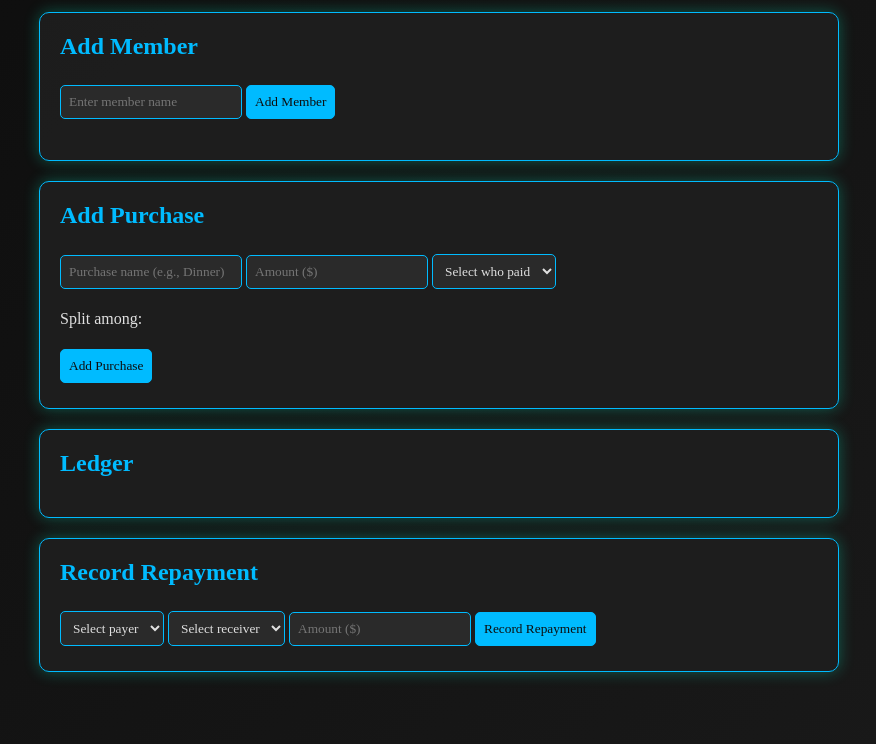
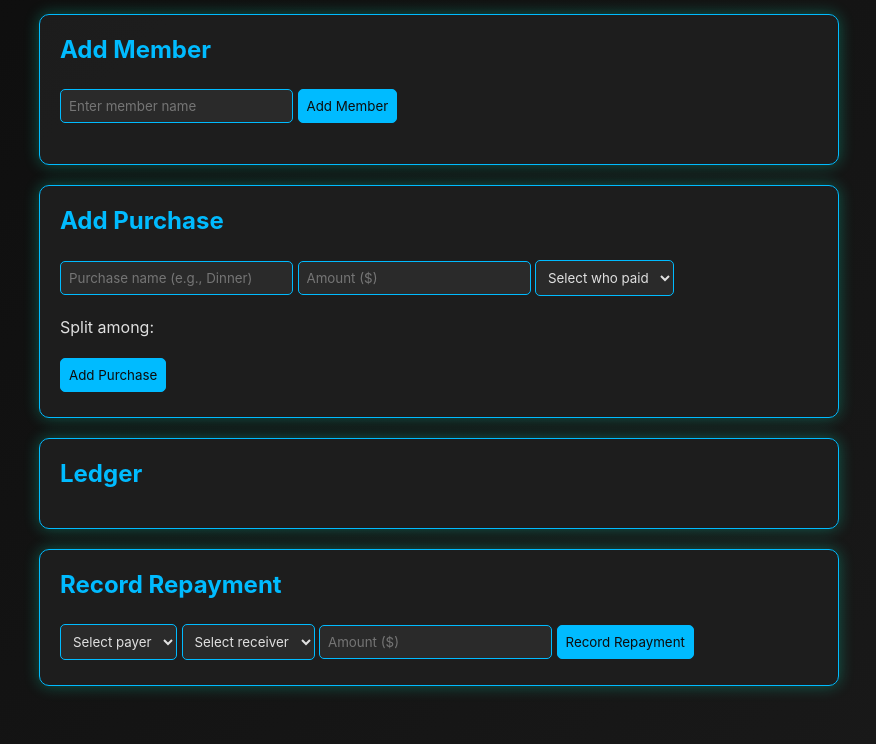
Before and after one commit to piyer1/payment-tracker, a plain HTML site: page public/index.html in a window 1280 px wide. Shown: the part 96-840 px from the top of the page, without its empty margins (201-1077 px from the left). Drawn offline with Linux system fonts and the light colour scheme; no server answers.

Commit message:
more font fun

```diff
--- a/public/styles.css
+++ b/public/styles.css
@@ -1,7 +1,7 @@
 body {
     background: linear-gradient(135deg, #0d0d0d, #1a1a1a);
     color: #e0e0e0;
-    font-family: 'Didot', serif;
+    font-family: 'Inter', sans-serif;
     margin: 0;
     padding: 20px;
     min-height: 100vh;
@@ -40,7 +40,7 @@ input, select, button {
     padding: 8px;
     margin: 5px 0;
     border-radius: 5px;
-    font-family: 'Didot', serif;
+    font-family: 'Inter', sans-serif;
 }
 
 button {
```
